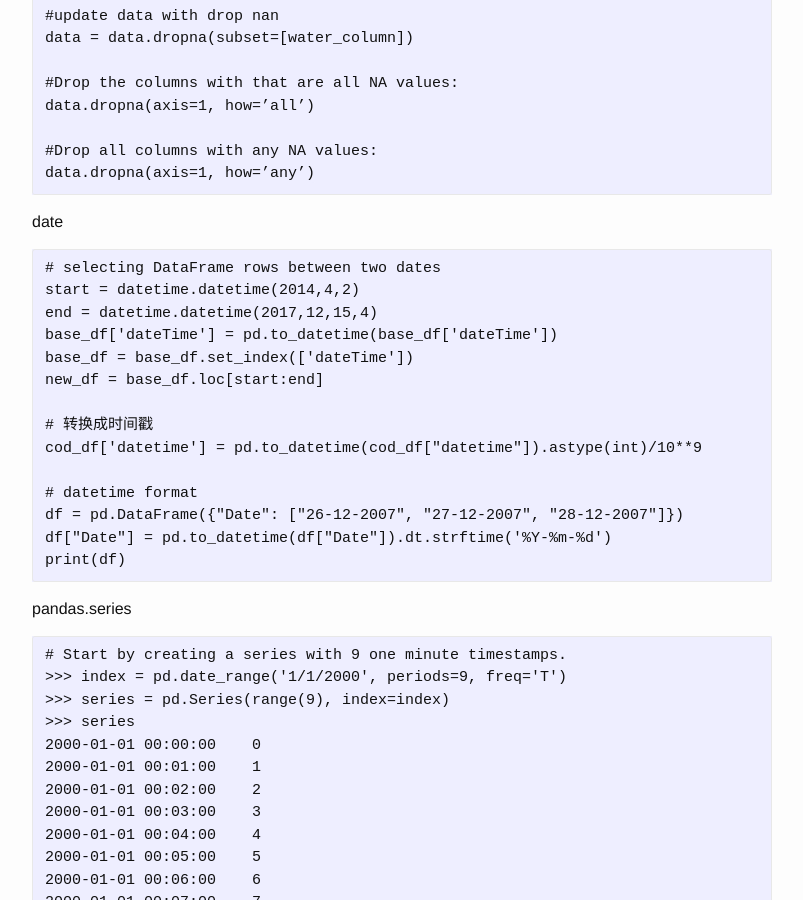
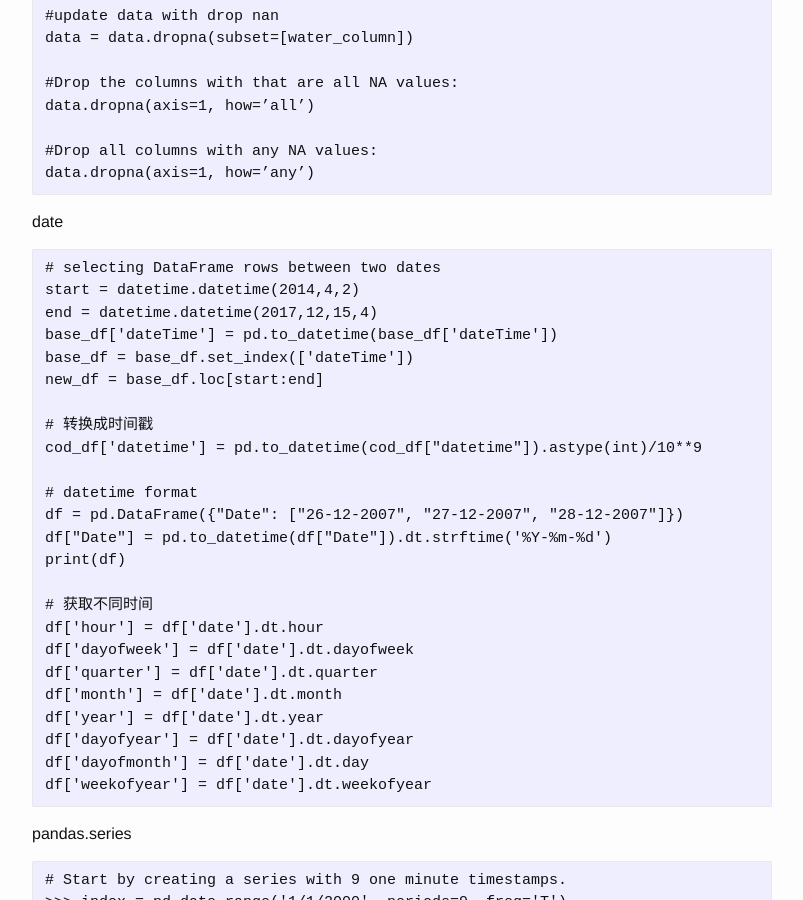
Before and after one commit to josephstalin117/josephstalin117.github.io, a Jekyll site: the page built from _posts/2018-3-13-pandas.markdown, in a window 1280 px wide and 900 px high, scrolled down 7477 px. Shown: the whole window, without its empty margins (238-1041 px from the left). Built offline with Jekyll 4.4.1, drawn with Linux system fonts in a browser that asks for light colours.

Commit message:
add dt & add pkill user process

````diff
--- a/_posts/2016-04-04-linux.markdown
+++ b/_posts/2016-04-04-linux.markdown
@@ -37,6 +37,9 @@ usermod -U newuser1
 
 # 踢掉用户
 pkill -kill -t tty
+
+# 停用用户所有进程
+pkill -u user
 
 # 显示文件最后5行内容
 tail -n 5 test.log
--- a/_posts/2018-3-13-pandas.markdown
+++ b/_posts/2018-3-13-pandas.markdown
@@ -342,6 +342,16 @@ cod_df['datetime'] = pd.to_datetime(cod_df["datetime"]).astype(int)/10**9
 df = pd.DataFrame({"Date": ["26-12-2007", "27-12-2007", "28-12-2007"]})
 df["Date"] = pd.to_datetime(df["Date"]).dt.strftime('%Y-%m-%d')
 print(df)
+
+# 获取不同时间
+df['hour'] = df['date'].dt.hour
+df['dayofweek'] = df['date'].dt.dayofweek
+df['quarter'] = df['date'].dt.quarter
+df['month'] = df['date'].dt.month
+df['year'] = df['date'].dt.year
+df['dayofyear'] = df['date'].dt.dayofyear
+df['dayofmonth'] = df['date'].dt.day
+df['weekofyear'] = df['date'].dt.weekofyear
 ```
 
 pandas.series
````
